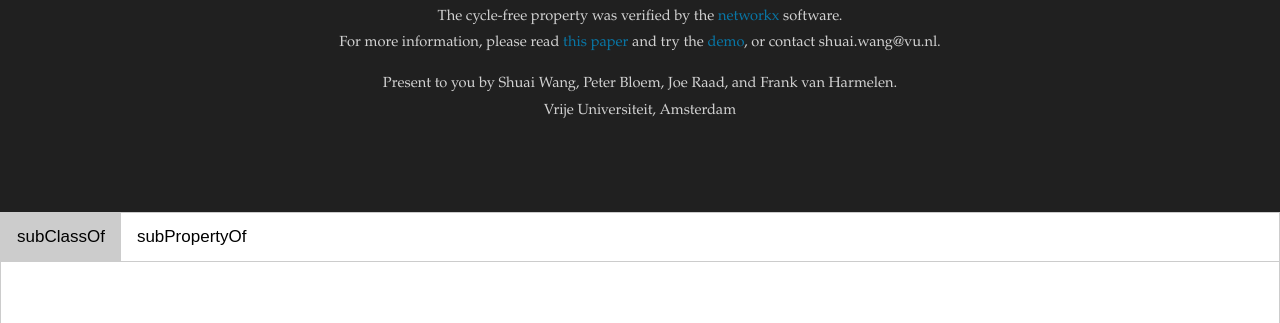
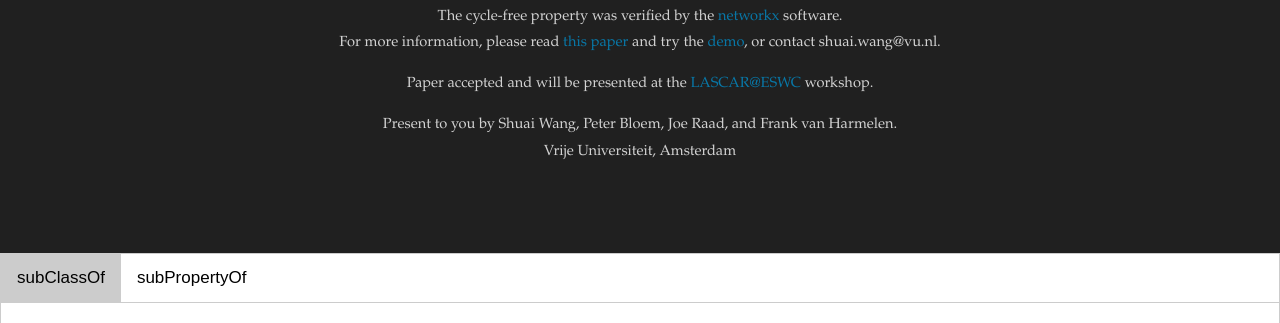
Before and after one commit to raadjoe/subMassive-webservice, a plain HTML site: page index.html in a window 1280 px wide. Shown: the part 223-546 px from the top of the page. Drawn offline with Linux system fonts and the light colour scheme.

Commit message:
final update

```diff
--- a/index.html
+++ b/index.html
@@ -59,6 +59,7 @@ Please find the complete dataset on <a href="https://zenodo.org/record/3693802">
 <br>The cycle-free property was verified by the <a href="https://networkx.github.io/">networkx</a> software.
 	<br>For more information, please read <a href="./paper.pdf">this paper</a> and try the <a href="https://github.com/MaestroGraph/SUBMASSIVE/blob/master/demo.py">demo</a>, or contact shuai.wang@vu.nl. <br>
 </p>
+<p> Paper accepted and will be presented at the <a href="http://lascar.sda.tech/">LASCAR@ESWC</a> workshop. </p>
 		<p> Present to you by Shuai Wang, Peter Bloem, Joe Raad, and Frank van Harmelen.<br>Vrije Universiteit, Amsterdam </p>
 </div>
 
```
